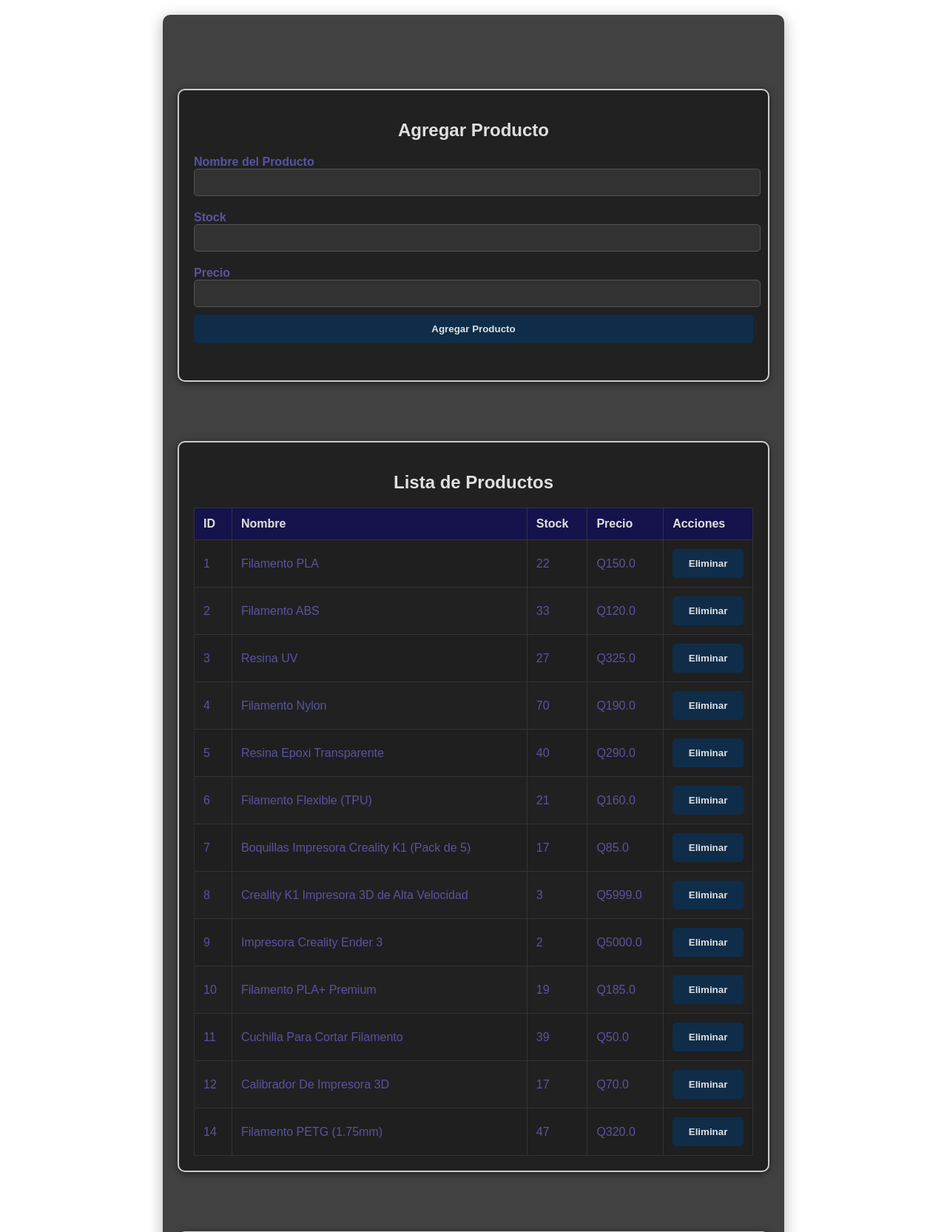
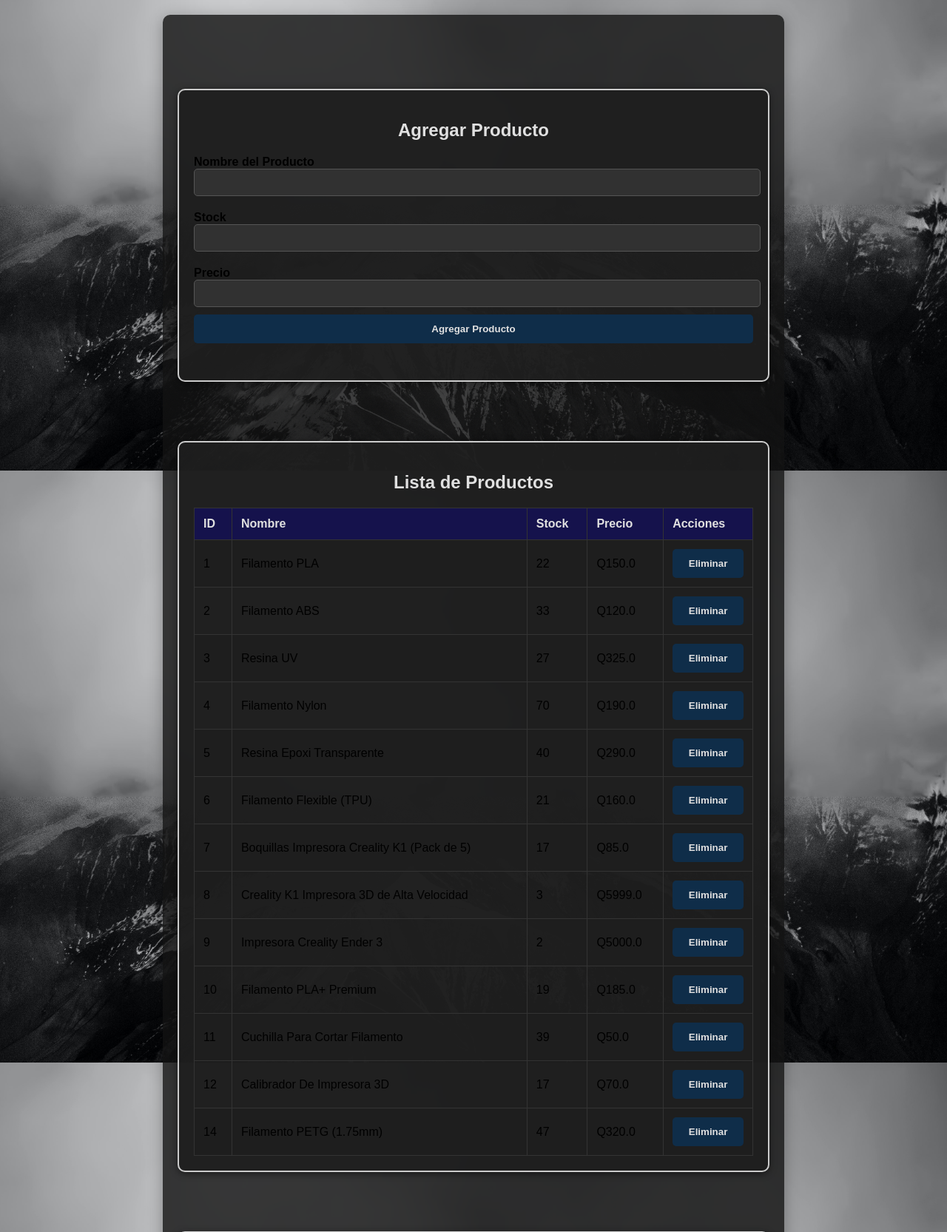
Before and after one commit to Eduardoalfa/PRUEBA_ULTIMA, a Flask app: page / in a window 1280 px wide. Shown: the part 164-1829 px from the top of the page at 74% size. Run offline with Flask 3, Linux system fonts and the light colour scheme; data comes from the database, SQL or seed files in the repository.

Commit message:
Update style.css

```diff
--- a/static/style.css
+++ b/static/style.css
@@ -1,8 +1,8 @@
 body {
     font-family: Arial, sans-serif;
+    background-image: url('/static/mountain.jpg');
     background-size: cover;
     background-attachment: fixed;
-    color: #5a53a2;
     margin: 0;
     padding: 0;
 }
```
